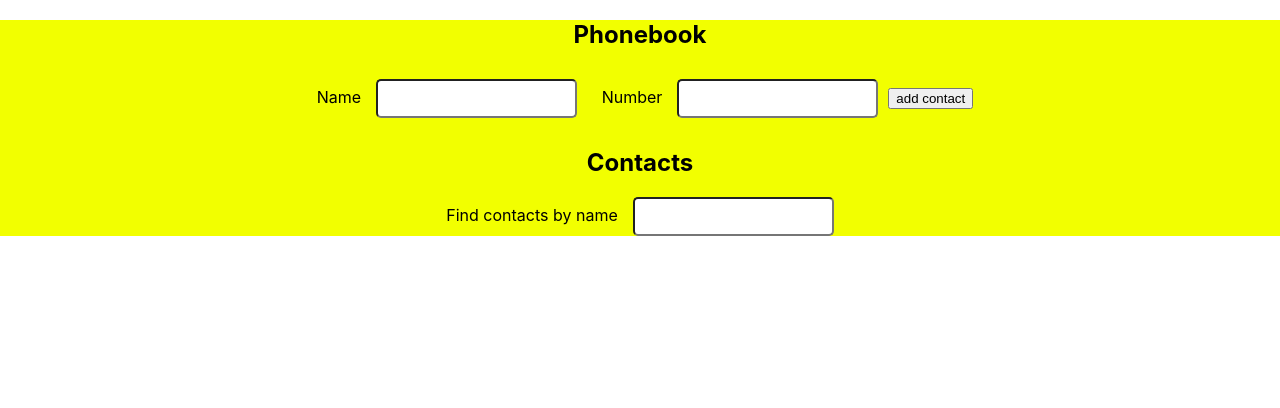
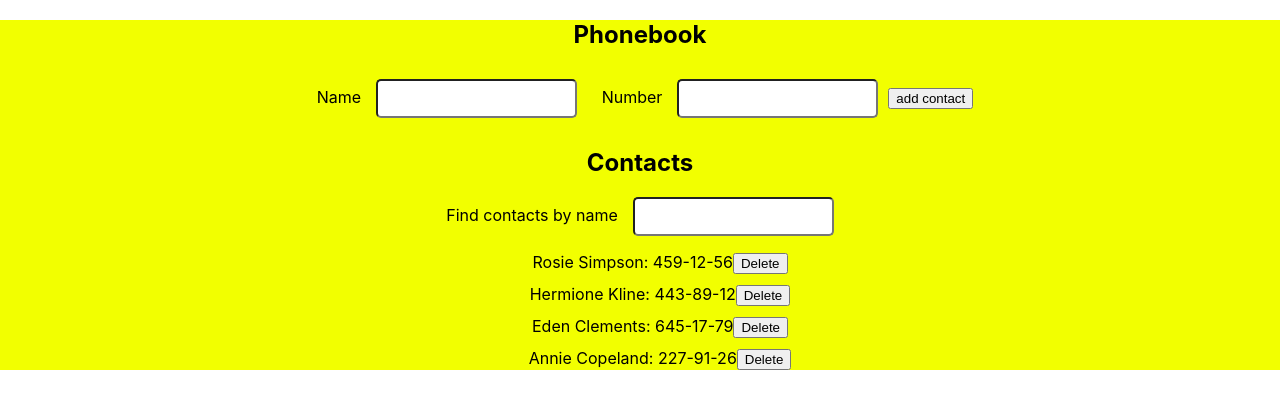
Before and after one commit to LyudmilaD/goit-react-hw-03-phonebook, a React (Create React App) app: page / in a window 1280 px wide. Shown: the top 408 px of the page. Built offline with nearby package versions, Linux system fonts and the light colour scheme.

Commit message:
change list of contacts

```diff
--- a/package.json
+++ b/package.json
@@ -7,6 +7,7 @@
     "@testing-library/jest-dom": "^5.16.3",
     "@testing-library/react": "^12.1.4",
     "@testing-library/user-event": "^13.5.0",
+    "axios": "^0.27.2",
     "react": "^18.0.0",
     "react-dom": "^18.0.0",
     "react-scripts": "5.0.0",
--- a/src/components/App.jsx
+++ b/src/components/App.jsx
@@ -5,7 +5,12 @@
 import styles from './Form/Form.module.css';
 export class App extends React.Component {
   state = {
-    contacts: [],
+    contacts: [
+      { id: 'id-1', name: 'Rosie Simpson', number: '459-12-56' },
+      { id: 'id-2', name: 'Hermione Kline', number: '443-89-12' },
+      { id: 'id-3', name: 'Eden Clements', number: '645-17-79' },
+      { id: 'id-4', name: 'Annie Copeland', number: '227-91-26' },
+    ],
     filter: '',
   };
 
@@ -19,8 +24,8 @@
         : { contacts: [data, ...prevState.contacts] };
     });
   };
-  changeFilter = e => {
-    this.setState({ filter: e.currentTarget.value });
+  changeFilter = event => {
+    this.setState({ filter: event.currentTarget.value });
   };
   deleteContacts = id => {
     this.setState(prevState => ({
@@ -35,13 +40,15 @@
     }
   }
 
-  componentDidUpdate(prevProps, prevState) {
+  componentDidUpdate(prevState) {
+    const { contacts } = this.state;
     if (prevState.contacts !== this.state.contacts) {
       localStorage.setItem(`contacts`, JSON.stringify(this.state.contacts));
     }
   }
 
   render() {
+    const { contacts, filter } = this.state;
     const normalizedFilter = this.state.filter.toLowerCase();
     const visibleContacts = this.state.contacts.filter(contact =>
       contact.name.toLowerCase().includes(normalizedFilter)
@@ -49,7 +56,7 @@
     return (
       <div className={styles.wrap}>
         <h2>Phonebook</h2>
-        <Form onSubmit={this.submitHandler} />
+        <Form onSubmit={this.submitHandler} contacts={contacts} />
         <h2>Contacts</h2>
         <Filter value={this.state.filter} onChange={this.changeFilter} />
         <ContactList
```
Also changed, not shown: 1 other file (tests, documents, lock files or other folders).
